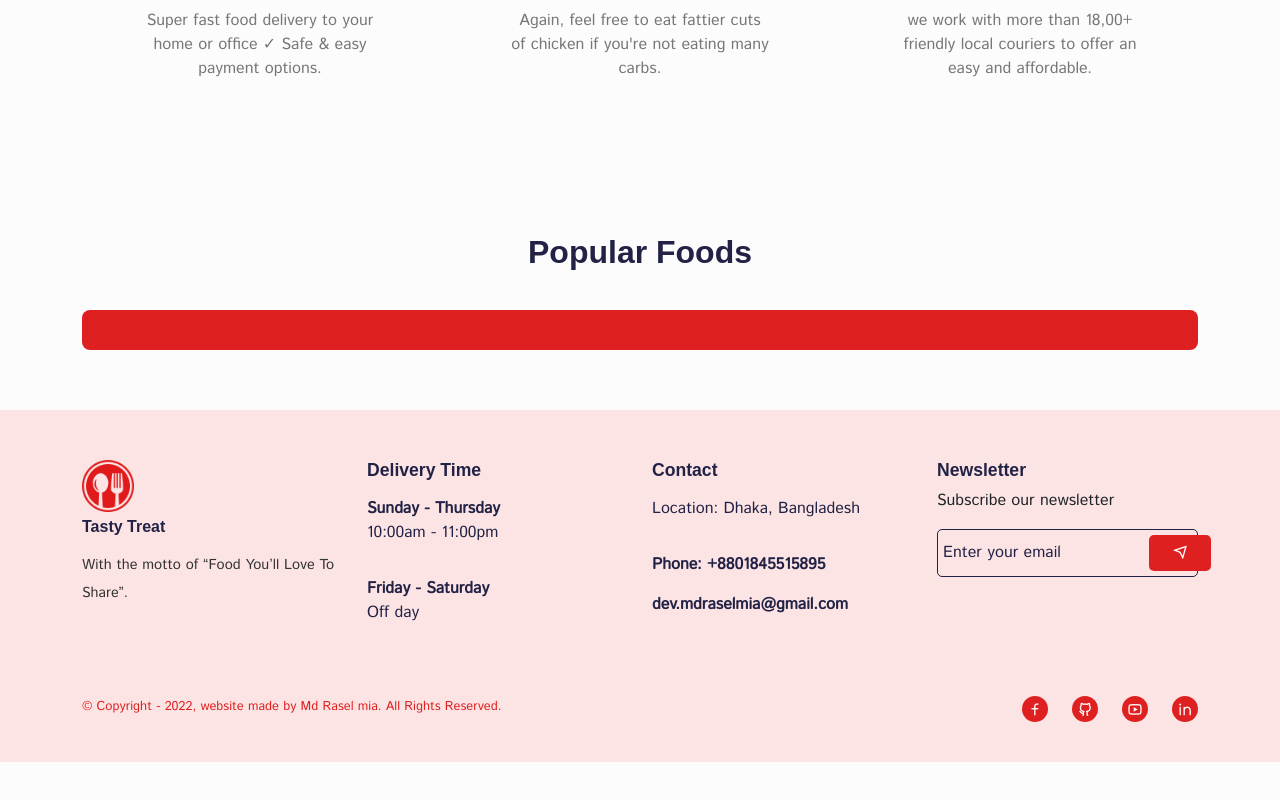
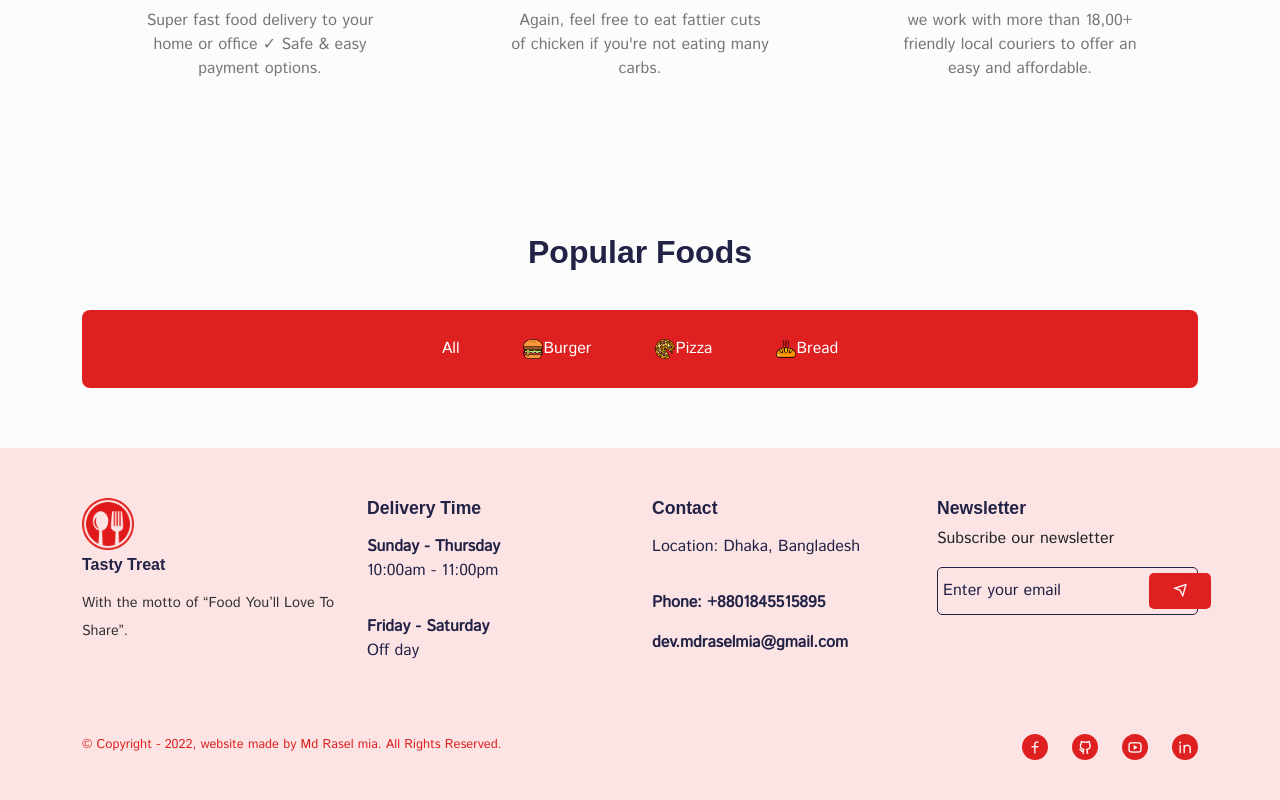
Before and after one commit to mdraselmiah95/tasty-treat-app, a React (Create React App) app: page /home in a window 1280 px wide. Shown: the part 1427-2227 px from the top of the page. Before the commit the page ends 2189 px from the top, so only its background shows below. Built offline with nearby package versions, Linux system fonts and the light colour scheme; a web font is replaced by a local one.

Commit message:
WIP on Tasty Treat App Home Popular Food section

```diff
--- a/src/assets/fake-data/products.js
+++ b/src/assets/fake-data/products.js
@@ -13,7 +13,7 @@ import product_03_image_03 from "../images/product_3.3.jpg";
 
 import product_04_image_01 from "../images/product_4.1.jpg";
 import product_04_image_02 from "../images/product_4.2.jpg";
-import product_04_image_03 from "../images/product_4.3.jpg";
+import product_04_image_03 from "../images/product_4.3.png";
 
 import product_05_image_01 from "../images/product_04.jpg";
 import product_05_image_02 from "../images/product_08.jpg";
--- a/src/pages/Home.jsx
+++ b/src/pages/Home.jsx
@@ -14,6 +14,17 @@ import "../styles/home.css";
 
 //UI Category
 import Category from "../components/UI/category/Category.jsx";
+
+//Popular Food resources
+
+//Fake Api
+import products from "../assets/fake-data/products.js";
+
+//button images
+
+import foodCategoryImg01 from "../assets/images/hamburger.png";
+import foodCategoryImg02 from "../assets/images/pizza.png";
+import foodCategoryImg03 from "../assets/images/bread.png";
 
 //Fake Feature Data
 const featureData = [
@@ -142,7 +153,24 @@ const Home = () => {
             </Col>
 
             <Col lg="12">
-              <div className="food__category"></div>
+              <div className="food__category d-flex align-items-center justify-content-center gap-4">
+                <button className="all__btn">All</button>
+
+                <button>
+                  <img src={foodCategoryImg01} alt="Burger" />
+                  Burger
+                </button>
+
+                <button>
+                  <img src={foodCategoryImg02} alt="Pizza" />
+                  Pizza
+                </button>
+
+                <button>
+                  <img src={foodCategoryImg03} alt="Bread" />
+                  Bread
+                </button>
+              </div>
             </Col>
           </Row>
         </Container>
```
